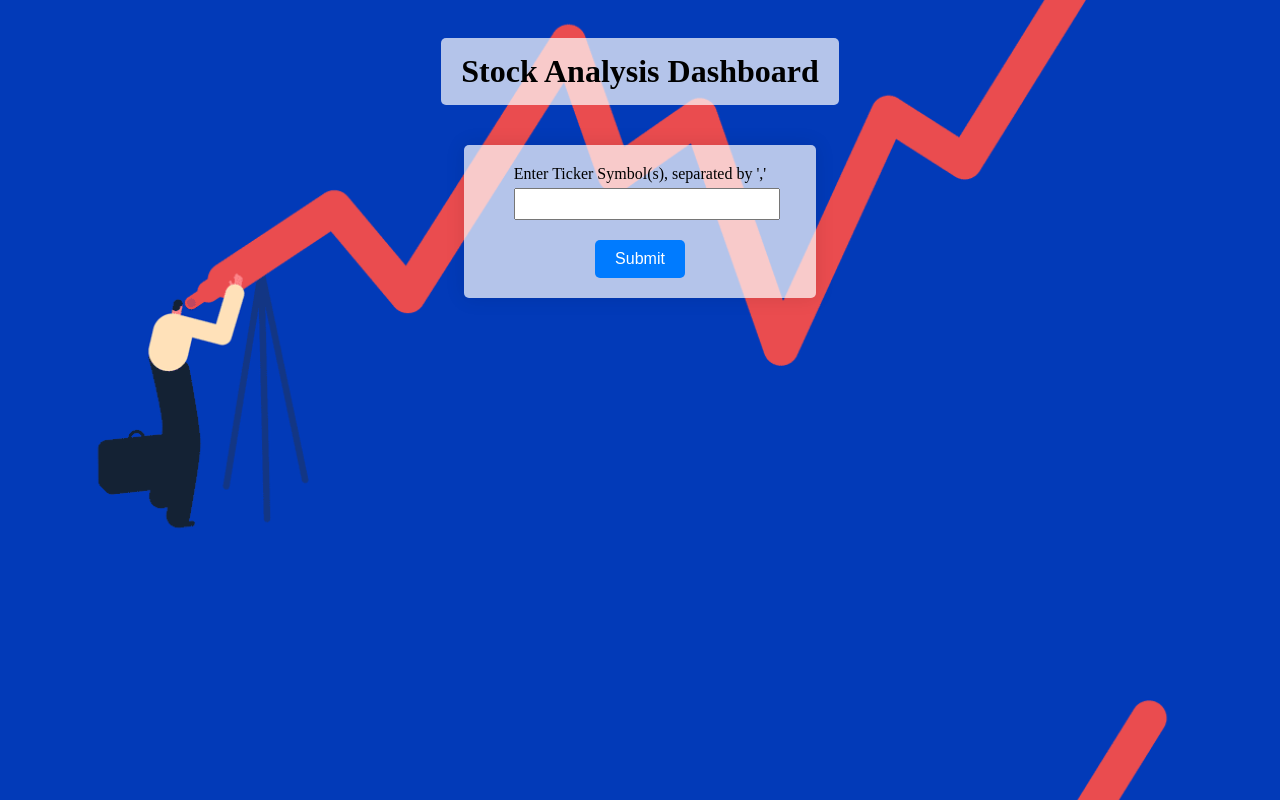
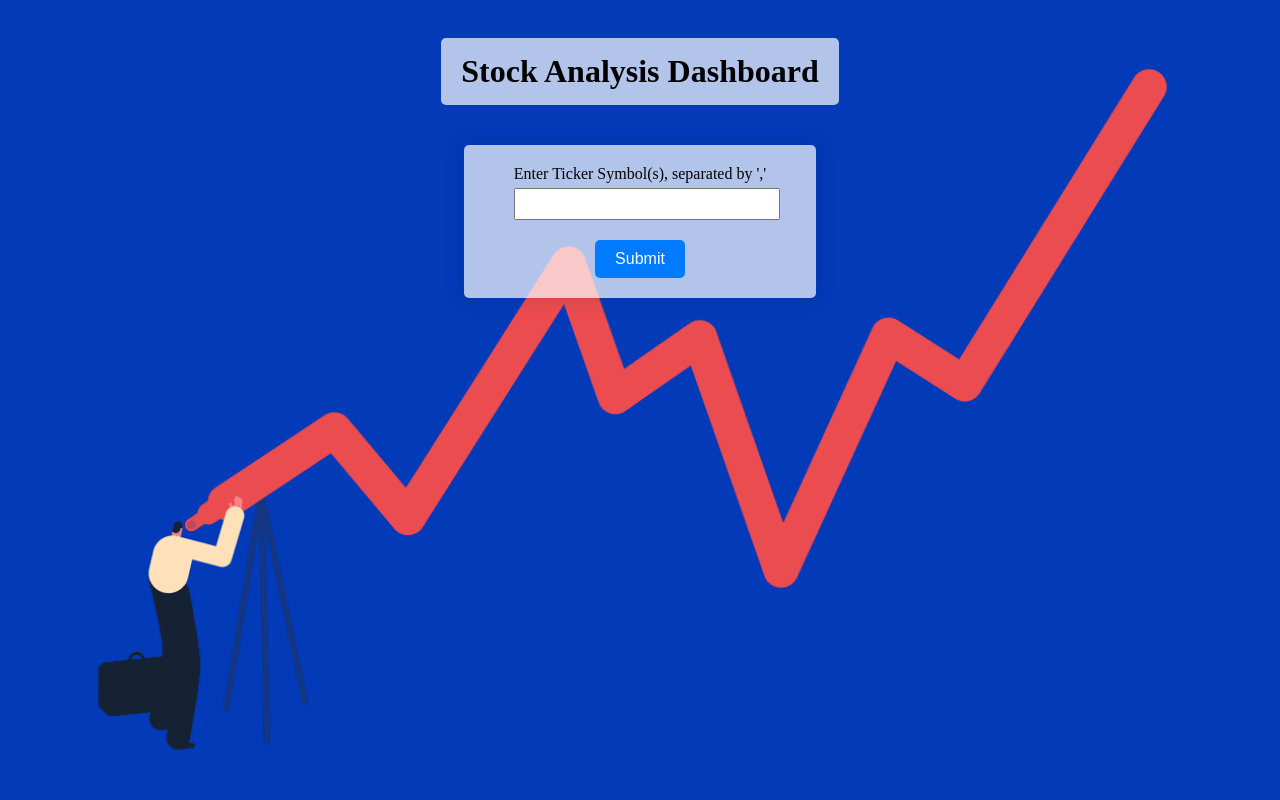
Before and after one commit to alexnicholsamu/stock-check, a Flask app: page / in a window 1280 px wide. Run offline with Flask 3, Linux system fonts and the light colour scheme.

Commit message:
visual improvements

```diff
--- a/templates/dashboard.html
+++ b/templates/dashboard.html
@@ -7,11 +7,31 @@
     <style>
         body {
             font-family: "Times New Roman", Times, serif;
-            background-color: #f0f2f5;
+            padding: 30px;
+            display: flex;
+            flex-direction: column;
+            align-items: center;
+            position: relative;
+        }
+
+        .bg-image {
             background-image: url('{{ url_for("static", filename="stockgif.gif") }}');
             background-size: cover;
             background-position: center;
-            padding: 30px;
+            position: fixed;
+            top: 0;
+            left: 0;
+            width: 100%;
+            height: 100%;
+            z-index: -1;
+        }
+
+        .content {
+            position: relative;
+            z-index: 1;
+            width: 100%;
+            max-width: 1200px;
+            margin: 0 auto;
             display: flex;
             flex-direction: column;
             align-items: center;
@@ -104,6 +124,8 @@
     </style>
 </head>
 <body>
+    <div class="bg-image"></div>
+    <div class="content">
         <header>
             <h1>Stock Analysis Dashboard</h1>
         </header>
@@ -112,7 +134,6 @@
             <input type="text" id="ticker" name="ticker" required><br>
             <button type="submit">Submit</button>
         </form>
-
         {% for data in data_list %}
         <div class="card" style="width: 18rem;">
             <div class="card-body">
@@ -132,6 +153,6 @@
             </div>
         </div>
         {% endfor %}
-
+    </div>
 </body>
 </html>
```
Lines whose indentation alone changed are shown as unchanged.
